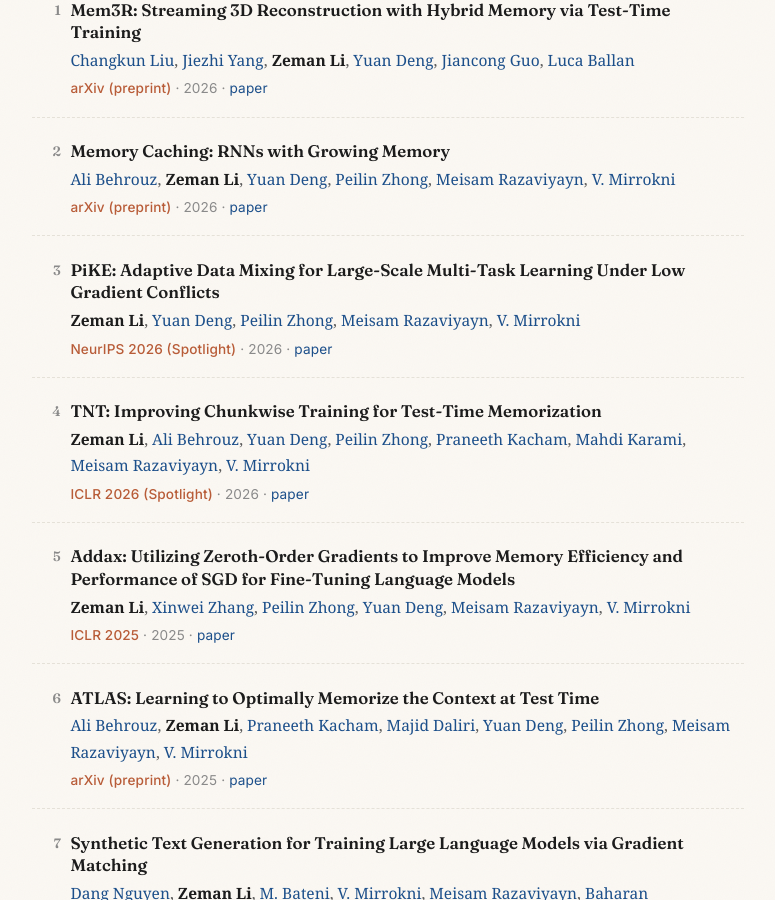
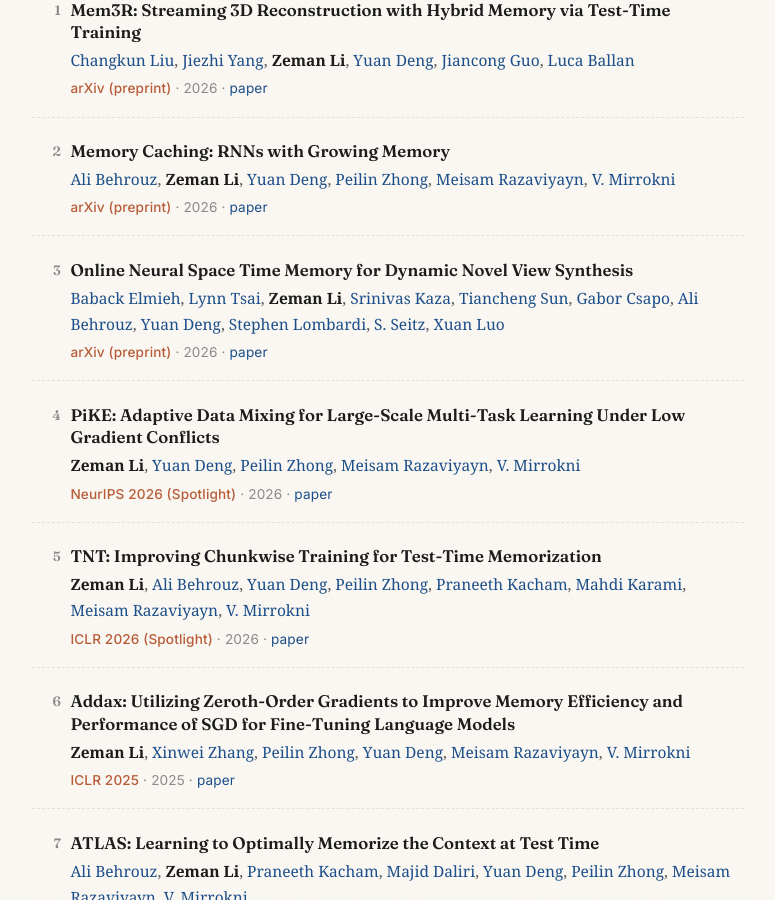
Before and after one commit to lizeman/lizeman.github.io, a Jekyll site: the page built from index.md, in a window 1280 px wide and 900 px high, scrolled down 1944 px. Shown: the whole window, without its empty margins (252-1027 px from the left). Built offline with Jekyll 4.4.1, drawn with Linux system fonts in a browser that asks for light colours.

Commit message:
chore: scholar sync

```diff
--- a/_data/coauthors.yml
+++ b/_data/coauthors.yml
@@ -4,6 +4,10 @@
   name: Praneeth Kacham
   homepage: null
   url: https://www.semanticscholar.org/author/1471876925
+'1679223':
+  name: S. Seitz
+  homepage: null
+  url: https://www.semanticscholar.org/author/1679223
 '1728881':
   name: V. Mirrokni
   homepage: null
@@ -32,6 +36,18 @@
   name: ''
   homepage: null
   url: https://www.semanticscholar.org/author/2249561001
+'2271487790':
+  name: Lynn Tsai
+  homepage: null
+  url: https://www.semanticscholar.org/author/2271487790
+'2274101898':
+  name: Stephen Lombardi
+  homepage: null
+  url: https://www.semanticscholar.org/author/2274101898
+'2274202611':
+  name: Tiancheng Sun
+  homepage: null
+  url: https://www.semanticscholar.org/author/2274202611
 '2324989955':
   name: Xinwei Zhang
   homepage: null
@@ -48,6 +64,14 @@
   name: Mahdi Karami
   homepage: null
   url: https://www.semanticscholar.org/author/2332101471
+'2332241925':
+  name: Srinivas Kaza
+  homepage: null
+  url: https://www.semanticscholar.org/author/2332241925
+'2332307362':
+  name: Xuan Luo
+  homepage: null
+  url: https://www.semanticscholar.org/author/2332307362
 '2349078275':
   name: Dang Nguyen
   homepage: null
@@ -60,10 +84,18 @@
   name: Baharan Mirzasoleiman
   homepage: null
   url: https://www.semanticscholar.org/author/2389094
+'2450229370':
+  name: Gabor Csapo
+  homepage: null
+  url: https://www.semanticscholar.org/author/2450229370
 '2565514':
   name: Luca Ballan
   homepage: null
   url: https://www.semanticscholar.org/author/2565514
+'2989298':
+  name: Baback Elmieh
+  homepage: null
+  url: https://www.semanticscholar.org/author/2989298
 '46211294':
   name: ''
   homepage: null
--- a/_data/publications.yml
+++ b/_data/publications.yml
@@ -49,7 +49,47 @@
   year: '2026'
   url: https://arxiv.org/abs/2602.24281
   arxiv: '2602.24281'
-  citations: 2
+  citations: 3
+- title: Online Neural Space Time Memory for Dynamic Novel View Synthesis
+  authors:
+  - name: Baback Elmieh
+    url: https://www.semanticscholar.org/author/2989298
+    is_self: false
+  - name: Lynn Tsai
+    url: https://www.semanticscholar.org/author/2271487790
+    is_self: false
+  - name: Zeman Li
+    url: https://sites.google.com/corp/usc.edu/zemanli/
+    is_self: true
+  - name: Srinivas Kaza
+    url: https://www.semanticscholar.org/author/2332241925
+    is_self: false
+  - name: Tiancheng Sun
+    url: https://www.semanticscholar.org/author/2274202611
+    is_self: false
+  - name: Gabor Csapo
+    url: https://www.semanticscholar.org/author/2450229370
+    is_self: false
+  - name: Ali Behrouz
+    url: https://www.semanticscholar.org/author/46211294
+    is_self: false
+  - name: Yuan Deng
+    url: https://www.semanticscholar.org/author/2325194132
+    is_self: false
+  - name: Stephen Lombardi
+    url: https://www.semanticscholar.org/author/2274101898
+    is_self: false
+  - name: S. Seitz
+    url: https://www.semanticscholar.org/author/1679223
+    is_self: false
+  - name: Xuan Luo
+    url: https://www.semanticscholar.org/author/2332307362
+    is_self: false
+  venue: arXiv (preprint)
+  year: '2026'
+  url: https://arxiv.org/abs/2607.15271
+  arxiv: '2607.15271'
+  citations: 0
 - title: 'PiKE: Adaptive Data Mixing for Large-Scale Multi-Task Learning Under Low Gradient Conflicts'
   authors:
   - name: Zeman Li
@@ -159,7 +199,7 @@
   year: '2025'
   url: https://arxiv.org/abs/2505.23735
   arxiv: '2505.23735'
-  citations: 51
+  citations: 52
 - title: Synthetic Text Generation for Training Large Language Models via Gradient Matching
   authors:
   - name: Dang Nguyen
```
